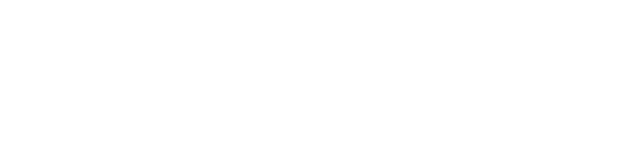
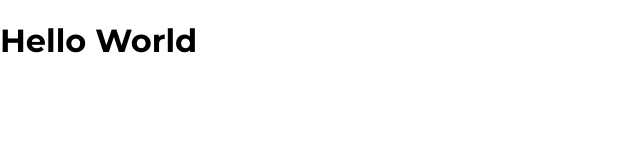
Before and after one commit to Sebokaa/template, a plain HTML site: page index.html in a window 1280 px wide. Shown: the whole page, without its empty margins (0-640 px from the left). Drawn offline with Linux system fonts and the light colour scheme.

Commit message:
second commit

```diff
--- a/index.html
+++ b/index.html
@@ -7,8 +7,12 @@
     <link rel="icon" type = "image/png" href="images/Seboka.png">
     <link rel = "stylesheet"  href = "style.css" />
     <link rel="stylesheet" href="https://cdnjs.cloudflare.com/ajax/libs/font-awesome/6.4.2/css/all.min.css" integrity="sha512-z3gLpd7yknf1YoNbCzqRKc4qyor8gaKU1qmn+CShxbuBusANI9QpRohGBreCFkKxLhei6S9CQXFEbbKuqLg0DA==" crossorigin="anonymous" referrerpolicy="no-referrer" />
+    <link rel="preconnect" href="https://fonts.googleapis.com">
+    <link rel="preconnect" href="https://fonts.gstatic.com" crossorigin>
+    <link href="https://fonts.googleapis.com/css2?family=Montserrat:wght@200;300;400;500;600;700;800;900&display=swap" rel="stylesheet">
 </head>
 <body>
+    <h1>Hello World</h1>
     <script src = "script.js"></script>
 </body>
 </html>
--- a/style.css
+++ b/style.css
@@ -5,4 +5,5 @@ html{
 body {
     margin: 0;
     min-height: 100vh;
+    font-family: 'Montserrat', sans-serif;
 }
```
